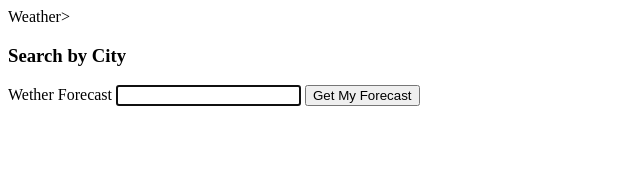
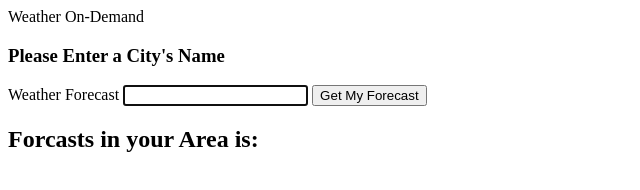
Before and after one commit to Cerberus0013/weatherApp, a plain HTML site: page index.html in a window 1280 px wide. Shown: the whole page, without its empty margins (0-640 px from the left). Drawn offline with Linux system fonts and the light colour scheme.

Commit message:
seaarch result container added

```diff
--- a/index.html
+++ b/index.html
@@ -6,15 +6,21 @@
     <meta name="viewport" content="width=device-width, initial-scale=1.0">
     <title>Weather On-Demnd</title>
 </head>
-<header>Weather></header>
+<header>Weather On-Demand</header>
 <body>
 <section class="card">
-  <h3 class="card-header text-uppercase">Search by City</h3>
+  <h3 class="card-header text-uppercase">Please Enter a City's Name</h3>
   <form id="user-form" class="card-body">
-    <label class="form-label" for="weatherfinder">Wether Forecast</label>
+    <label class="form-label" for="weatherfinder">Weather Forecast</label>
     <input name="weatherfinder" id="weatherforcast" type="text" autofocus="true" class="form-input" />
     <button type="submit" class="btn">Get My Forecast</button>
   </form>
+
+<div class="col-12 col-md-8">
+  <h2 class="output">Forcasts in your Area is: <span id="city-search"></span></h2>
+  <div id="weathresults" class="list-group"></div>
+</div>
+
 </section>
 
 
```
